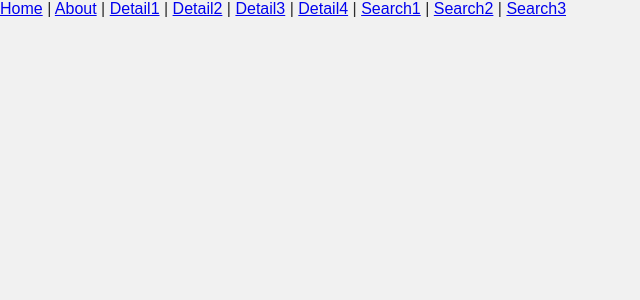
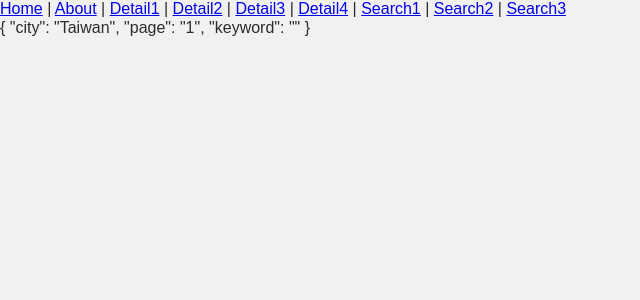
Before and after one commit to timchen0607/Travel-Guide, a Vue app: page /Taiwan/1/ in a window 1280 px wide. Shown: the top 300 px of the page, without its empty margins (0-640 px from the left). Built offline with nearby package versions, Linux system fonts and the light colour scheme.

Commit message:
Feat: Search Page 參數取得

```diff
--- a/src/views/Search.vue
+++ b/src/views/Search.vue
@@ -1,27 +1,20 @@
 <template>
-  <div></div>
+  <div>
+    <div v-text="params"></div>
+  </div>
 </template>
 
 <script>
-// import { computed, ref, watch } from "@vue/runtime-core";
+import { computed } from "@vue/runtime-core";
 import { useRoute } from "vue-router";
-// import { getDetail } from "../modules.js";
 
 export default {
   name: "Search",
   setup() {
     const route = useRoute();
-    console.log(route.params);
-    // const ID = computed(() => route.params.ID);
-    // const detail = ref(null);
-    // getDetail(ID.value).then((res) => (detail.value = res[0]));
+    const params = computed(() => route.params);
 
-    // watch(ID, () => {
-    //   if (!ID.value) return;
-    //   getDetail(ID.value).then((res) => (detail.value = res[0]));
-    // });
-
-    // return { ID, detail };
+    return { params };
   },
 };
 </script>
```
